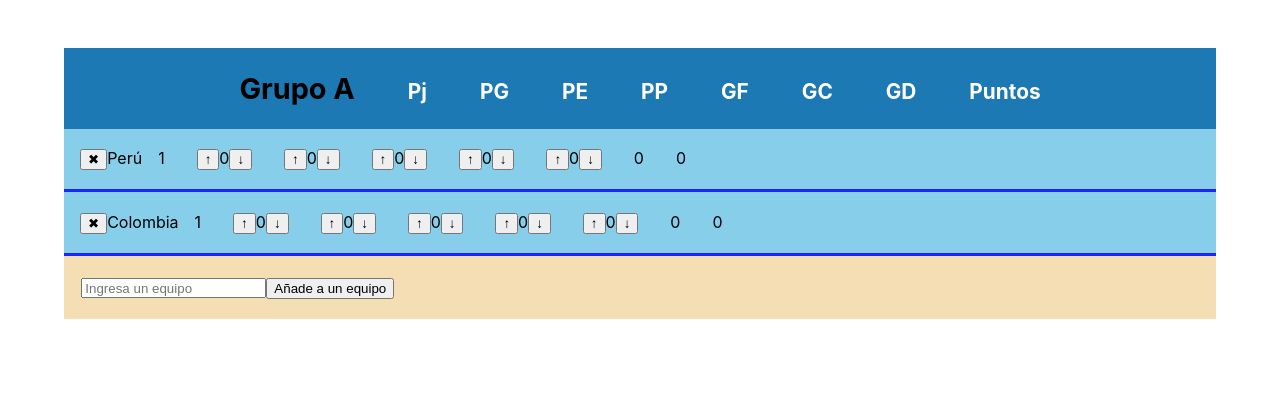
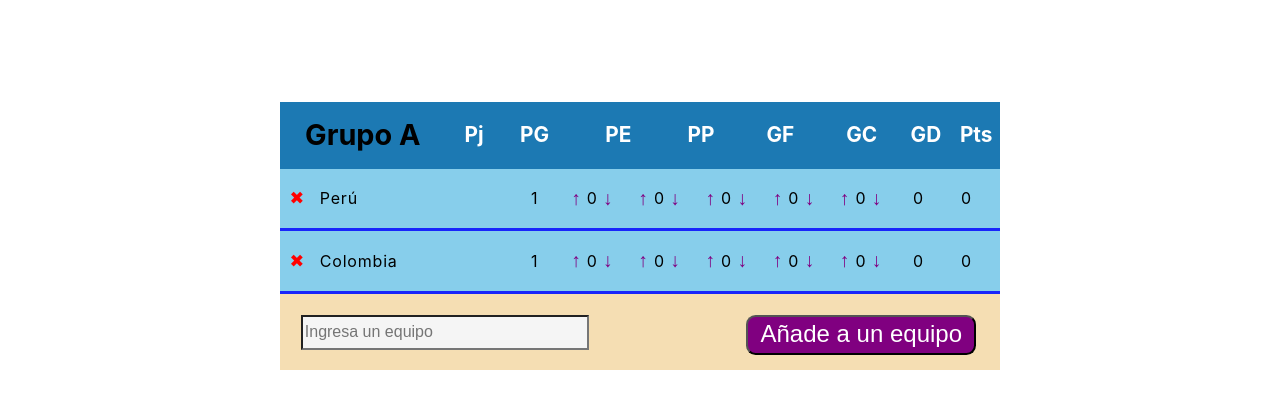
Before and after one commit to dalidia/tabla_clasificaciones, a React app: page / in a window 1280 px wide. Built offline with nearby package versions, Linux system fonts and the light colour scheme.

Commit message:
fixed design

```diff
--- a/src/App.css
+++ b/src/App.css
@@ -4,34 +4,56 @@
 }
 
 body {
-  margin: 3em 5%;
+  margin: 8% auto;
+  width: 45em;
 }
 
 header {
   background-color: #1c79b3;
   color: white;
-  text-align: center;
-}
-
-header h1,
-header h2 {
-  display:inline-block;
-  padding: 2% 2.3%;
+  display:flex;
 }
 
 header h1 {
   color: black;
   font-size: 1.8em;
+  padding: 2% .9em 2% .87em;
 }
 
 header h2 {
   font-size: 1.3em;
+  line-height: 3.2em;
+}
+
+.pj {
+  padding: 0 .9em 0 .87em;
+}
+
+.pg {
+  margin-left:.85em;
+}
+
+.pe {
+  margin-left: 2.7em;
+}
+
+.gf-gc{
+  margin-left: 2.5em;
+}
+
+.gd {
+  margin-left: 1.6em;
+}
+
+.pts {
+  margin-left: .9em;
 }
 
 div.country {
-  padding: 1.2em 1em;
+  padding: 1.2em .6em;
   background-color: skyblue;
   border-bottom: solid .2em rgba(0, 0, 255, 0.818);
+  letter-spacing: .05em;
 }
 
 /* FORM */
@@ -42,17 +64,75 @@
 
 input[type='text'] {
   margin-left: 1.3em;
-  height: 1.5em;
+  height: 2.2em;
+  width: 40%;
+  font-size: 1em;
+  background-color: whitesmoke;
+}
+
+input[type='submit'] {
+  font-size: 1.5em;
+  color: white;
+  background-color:purple;
+  border-radius: .4em;
+  padding: .15em .5em .2em .5em;
+  float:right;
+  margin-right: 1em;
 }
 
 /* COUNTRY ELEMENTS */
 
-.country div, button {
-  display: inline;
+.country,
+.pg-pe-pp,
+.static-score,
+.puntos {
+  display: flex;
+}
 
+.country-name {
+  flex-grow: 2;
+  /*width: 15%;*/
+}
+
+.country-name button {
+  border:none;
+  font-size: 1.1em;
+  color: red;
+  background-color: skyblue;
+  padding: 0;
+}
+
+.country-name button:hover,
+.pg-pe-pp button:hover  {
+  transform: scale(1.3);
+}
+
+input[type='submit']:hover {
+  transform: scale(1.1);
 }
 
 .country div {
-  margin-left: 1em;
-  margin-right: 1em;
+  margin-left: .8em;
+  margin-right: .8em;
 }
+
+.country-name span {
+  margin-left: 7%;
+}
+
+.pg-pe-pp span,
+.static-score span,
+.puntos span {
+  width: 1.4em;
+  text-align: center;
+}
+
+.pg-pe-pp button {
+  border: none;
+  color: purple;
+  line-height: .5em;
+  font-size: 1.2em;
+  background-color: skyblue;
+  padding: 0;
+  font-weight: bold;
+}
--- a/src/components/Country.js
+++ b/src/components/Country.js
@@ -79,9 +79,9 @@
   render () {
     return (
       <div className="country">
-        <span>
+        <span className="country-name">
           <button onClick={() => this.props.handleRemoveCountry(this.props.index)}>✖</button>
-          { this.props.name }
+          <span>{this.props.name}</span>
         </span>
 
         <StaticScore
--- a/src/components/Header.js
+++ b/src/components/Header.js
@@ -1,19 +1,19 @@
 import React from 'react';
 
 const Header = props => {
-	return (
+  return (
     <header>
       <h1>{props.title}</h1>
-      <h2>Pj</h2>
-      <h2>PG</h2>
-      <h2>PE</h2>
-      <h2>PP</h2>
-      <h2>GF</h2>
-      <h2>GC</h2>
-      <h2>GD</h2>
-      <h2>Puntos</h2>
+      <h2 className='pj'>Pj</h2>
+      <h2 className='pg'>PG</h2>
+      <h2 className='pe'>PE</h2>
+      <h2 className='pe'>PP</h2>
+      <h2 className='gf-gc'>GF</h2>
+      <h2 className='gf-gc'>GC</h2>
+      <h2 className='gd'>GD</h2>
+      <h2 className='pts'>Pts</h2>
     </header>
-	);
+  );
 }
 
 export default Header;
--- a/src/components/Resultados/Puntos.js
+++ b/src/components/Resultados/Puntos.js
@@ -2,7 +2,7 @@
 
 const Puntos = props => {
 	return (
-    <div className='Puntos'>
+    <div className='puntos'>
       <span>{props.puntos}</span>
     </div>
   );
```
Also changed, not shown: 4 other files.
